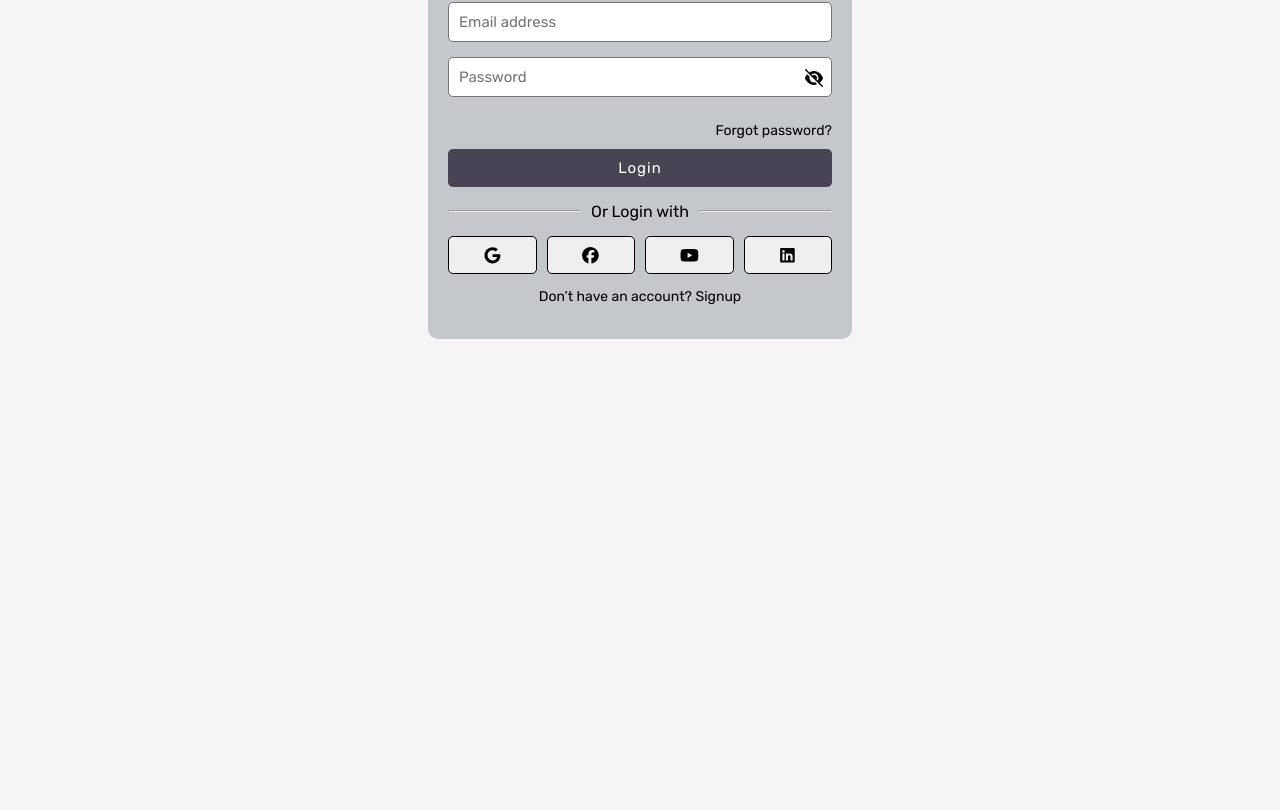
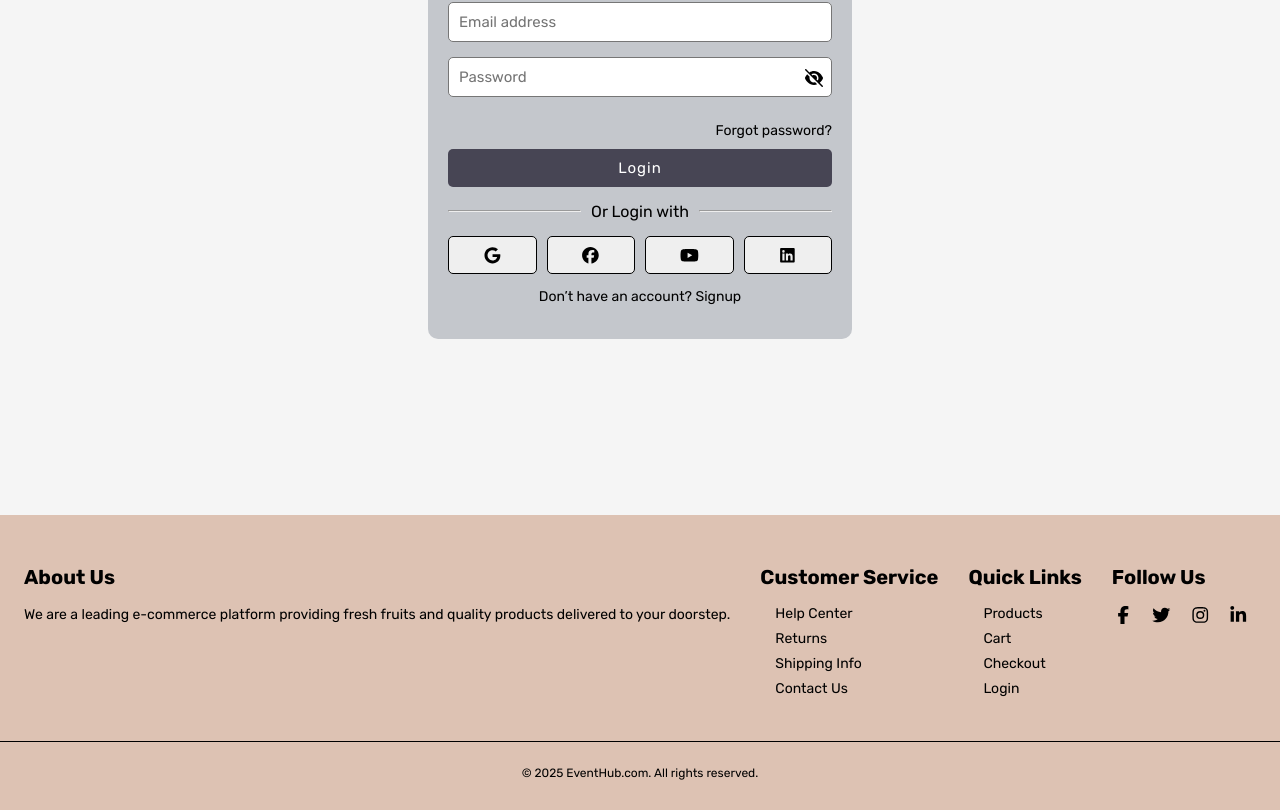
Before and after one commit to dhina-ss/event-booking-system, a React (Vite) app in the folder event_booking_react/: page /login in a window 1280 px wide. Shown: the part 305-1115 px from the top of the page. Before the commit the page ends 800 px from the top, so only its background shows below. Built offline with nearby package versions, Linux system fonts and the light colour scheme.

Commit message:
footer section added

```diff
--- a/event_booking_react/src/App.jsx
+++ b/event_booking_react/src/App.jsx
@@ -3,6 +3,7 @@ import LoginPage from "./components/Login";
 import Header from "./components/Header";
 import NavMenu from "./components/NavMenu";
 import Dashboard from "./components/Dashboard";
+import Footer from "./components/Footer";
 
 function App() {
 	return (
@@ -16,6 +17,7 @@ function App() {
 					</>} />
 				<Route path="/login" element={<LoginPage />} />
 			</Routes>
+			<Footer />
 		</Router>
 	);
 }
--- a/event_booking_react/src/components/Card.jsx
+++ b/event_booking_react/src/components/Card.jsx
@@ -1,13 +1,24 @@
-import React from "react";
+import React, {useState} from "react";
 import { FontAwesomeIcon } from "@fortawesome/react-fontawesome";
 import { faStar as faStarSolid, faStarHalfAlt } from "@fortawesome/free-solid-svg-icons";
+import { faHeart as faHeartSolid } from "@fortawesome/free-solid-svg-icons";
 import { faStar as faStarRegular, faHeart as faHeartRegular } from "@fortawesome/free-regular-svg-icons";
 
+
 function Card({ image, name, rating, price }) {
+    const [liked, setLiked] = useState(false);
+
     return (
         <div className="relative bg-white rounded-[5px] shadow-md overflow-hidden max-w-xs hover:shadow-lg transition">
-            <button className="absolute top-[10px] right-[5px] border-0 bg-transparent hover:text-red-500">
-                <FontAwesomeIcon icon={faHeartRegular} size="lg" />
+            <button
+                onClick={() => setLiked(!liked)}
+                className="absolute top-[10px] right-[5px] border-0 bg-transparent hover:text-red-500 transition cursor-pointer"
+            >
+                <FontAwesomeIcon
+                    icon={liked ? faHeartSolid : faHeartRegular}
+                    size="lg"
+                    className={liked ? "text-[red]" : "text-gray-500"}
+                />
             </button>
             <img
                 src={image}
--- a/event_booking_react/src/components/Dashboard.jsx
+++ b/event_booking_react/src/components/Dashboard.jsx
@@ -2,19 +2,42 @@ import React from 'react'
 import Card from './Card'
 
 function Dashboard() {
-    const halls = [
-        { name: "Royal Palace Hall", rating: 4.5, price: "25,000", image: "https://placehold.co/400x300?text=Hall+Image" },
-        { name: "Golden Dreams Hall", rating: 5, price: "40,000", image: "https://placehold.co/400x300?text=Hall+Image" },
-        { name: "Emerald Grand", rating: 3, price: "18,000", image: "https://placehold.co/400x300?text=Hall+Image" },
-        { name: "Royal Palace Hall", rating: 4.5, price: "25,000", image: "https://placehold.co/400x300?text=Hall+Image" },
-        { name: "Golden Dreams Hall", rating: 5, price: "40,000", image: "https://placehold.co/400x300?text=Hall+Image" },
-        { name: "Emerald Grand", rating: 3, price: "18,000", image: "https://placehold.co/400x300?text=Hall+Image" }
-    ];
+    const dashboardList = {
+        top_deals: [
+            { name: "Royal Palace Hall", rating: 4.5, price: "25,000", image: "https://placehold.co/400x300?text=Hall+Image" },
+            { name: "Golden Dreams Hall", rating: 5, price: "40,000", image: "https://placehold.co/400x300?text=Hall+Image" },
+            { name: "Emerald Grand", rating: 3, price: "18,000", image: "https://placehold.co/400x300?text=Hall+Image" }
+        ],
+        popular_halls: [
+            { name: "Crystal Ballroom", rating: 4.8, price: "30,000", image: "https://placehold.co/400x300?text=Hall+Image" },
+            { name: "Lavish Lounge", rating: 4.2, price: "22,000", image: "https://placehold.co/400x300?text=Hall+Image" },
+            { name: "Majestic Hall", rating: 4.9, price: "35,000", image: "https://placehold.co/400x300?text=Hall+Image" }
+        ],
+        recommended_for_you: [
+            { name: "Elegant Events Hall", rating: 4.6, price: "28,000", image: "https://placehold.co/400x300?text=Hall+Image" },
+            { name: "Starlight Venue", rating: 4.3, price: "20,000", image: "https://placehold.co/400x300?text=Hall+Image" },
+            { name: "Opulent Oasis", rating: 4.7, price: "32,000", image: "https://placehold.co/400x300?text=Hall+Image" }
+        ],
+        newly_added_venues: [
+            { name: "Sunset Terrace", rating: 4.1, price: "19,000", image: "https://placehold.co/400x300?text=Hall+Image" },
+            { name: "Moonlit Garden", rating: 4.4, price: "24,000", image: "https://placehold.co/400x300?text=Hall+Image" },
+            { name: "Twilight Pavilion", rating: 4.0, price: "21,000", image: "https://placehold.co/400x300?text=Hall+Image" }
+        ]
+    };
 
     return (
-        <div className="flex flex-wrap gap-[20px] items-center justify-center mt-[30px]">
-            {halls.map((hall, index) => (
-                <Card key={index} {...hall} />
+        <div className="px-[55px]">
+            {Object.entries(dashboardList).map(([sectionName, items]) => (
+                <div key={sectionName}>
+                    <h2 className="text-2xl font-semibold mb-4 capitalize">
+                        {sectionName.replace(/_/g, " ")}
+                    </h2>
+                    <div className="flex flex-wrap gap-[20px] justify-center">
+                        {items.map((hall, index) => (
+                            <Card key={index} {...hall} />
+                        ))}
+                    </div>
+                </div>
             ))}
         </div>
     );
--- /dev/null
+++ b/event_booking_react/src/components/Footer.jsx
@@ -0,0 +1,93 @@
+import React from "react";
+import { FontAwesomeIcon } from "@fortawesome/react-fontawesome";
+import { faFacebookF, faTwitter, faInstagram, faLinkedinIn } from "@fortawesome/free-brands-svg-icons";
+
+const Footer = () => {
+    return (
+        <footer className="bg-[#ddc2b3] text-gray-300 py-[30px] mt-[20px]">
+            <div className="max-w-[1280px] mx-auto px-[24px] flex flex-wrap gap-[30px]">
+
+                {/* About Section */}
+                <div>
+                    <h3 className="text-white text-[20px] font-semibold mb-[16px]">About Us</h3>
+                    <p className="text-[14px] leading-[20px]">
+                        We are a leading e-commerce platform providing fresh fruits and
+                        quality products delivered to your doorstep.
+                    </p>
+                </div>
+
+                {/* Customer Service */}
+                <div>
+                    <h3 className="text-white text-[20px] font-semibold mb-[16px]">Customer Service</h3>
+                    <ul className="space-y-[8px] text-[14px] list-none px-[15px]">
+                        <li><a href="/help" className="hover:text-white">Help Center</a></li>
+                        <li><a href="/returns" className="hover:text-white">Returns</a></li>
+                        <li><a href="/shipping" className="hover:text-white">Shipping Info</a></li>
+                        <li><a href="/contact" className="hover:text-white">Contact Us</a></li>
+                    </ul>
+                </div>
+
+                {/* Quick Links */}
+                <div>
+                    <h3 className="text-white text-[20px] font-semibold mb-[16px]">Quick Links</h3>
+                    <ul className="space-y-[8px] text-[14px] list-none px-[15px]">
+                        <li><a href="/products" className="hover:text-white">Products</a></li>
+                        <li><a href="/cart" className="hover:text-white">Cart</a></li>
+                        <li><a href="/checkout" className="hover:text-white">Checkout</a></li>
+                        <li><a href="/login" className="hover:text-white">Login</a></li>
+                    </ul>
+                </div>
+
+                {/* Social Media */}
+                <div>
+                    <h3 className="text-white text-[20px] font-semibold mb-[16px]">Follow Us</h3>
+                    <div className="flex space-x-[16px] text-[18px]">
+                        <a
+                            href="https://facebook.com"
+                            target="_blank"
+                            rel="noreferrer"
+                            aria-label="Facebook"
+                            className="hover:text-white"
+                        >
+                            <FontAwesomeIcon icon={faFacebookF} />
+                        </a>
+                        <a
+                            href="https://twitter.com"
+                            target="_blank"
+                            rel="noreferrer"
+                            aria-label="Twitter"
+                            className="hover:text-white"
+                        >
+                            <FontAwesomeIcon icon={faTwitter} />
+                        </a>
+                        <a
+                            href="https://instagram.com"
+                            target="_blank"
+                            rel="noreferrer"
+                            aria-label="Instagram"
+                            className="hover:text-white"
+                        >
+                            <FontAwesomeIcon icon={faInstagram} />
+                        </a>
+                        <a
+                            href="https://linkedin.com"
+                            target="_blank"
+                            rel="noreferrer"
+                            aria-label="LinkedIn"
+                            className="hover:text-white"
+                        >
+                            <FontAwesomeIcon icon={faLinkedinIn} />
+                        </a>
+                    </div>
+                </div>
+            </div>
+
+            {/* Footer Bottom */}
+            <div className="mt-[30px] border-t border-gray-700 pt-[24px] text-center text-[12px] text-gray-500">
+                &copy; {new Date().getFullYear()} EventHub.com. All rights reserved.
+            </div>
+        </footer>
+    );
+};
+
+export default Footer;
```
